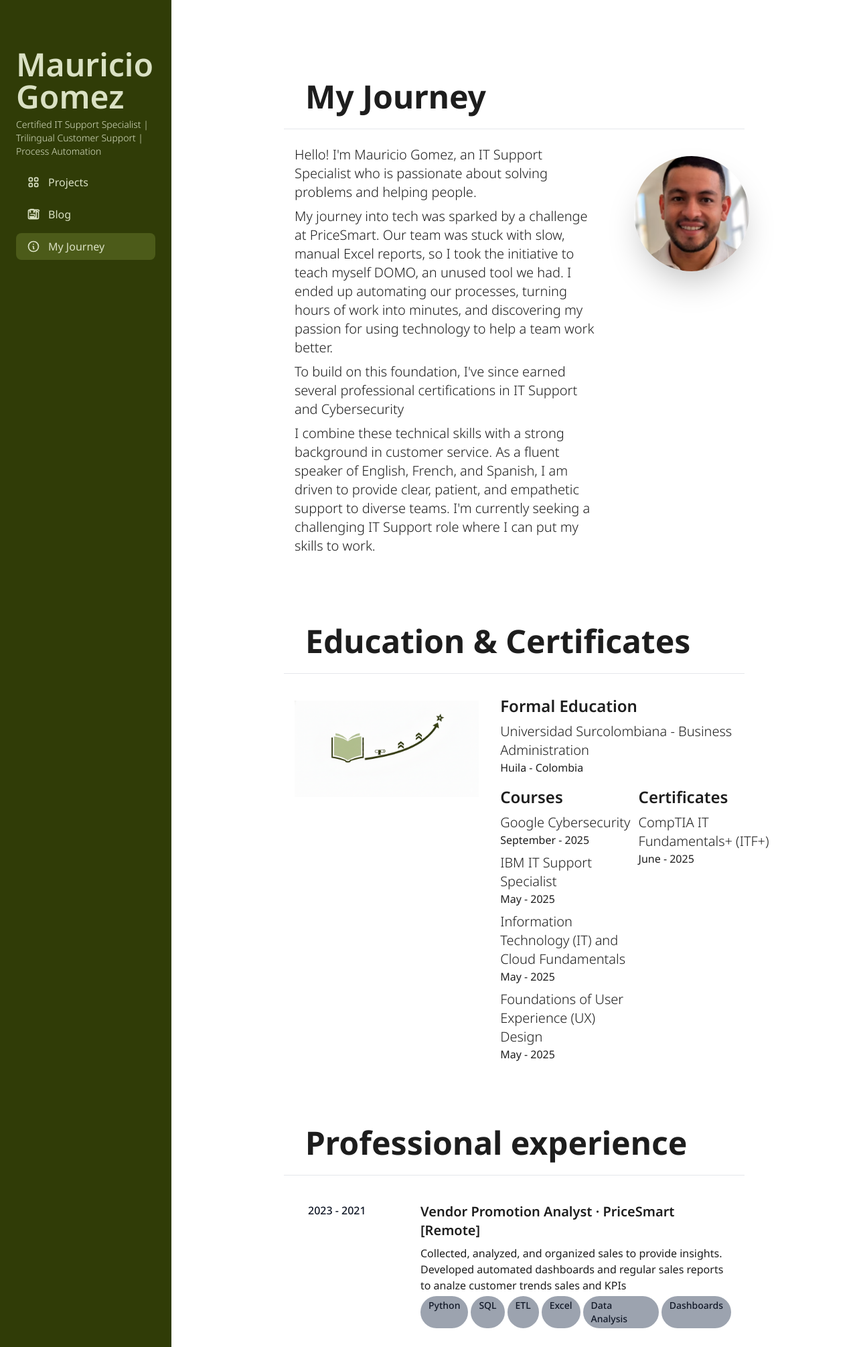
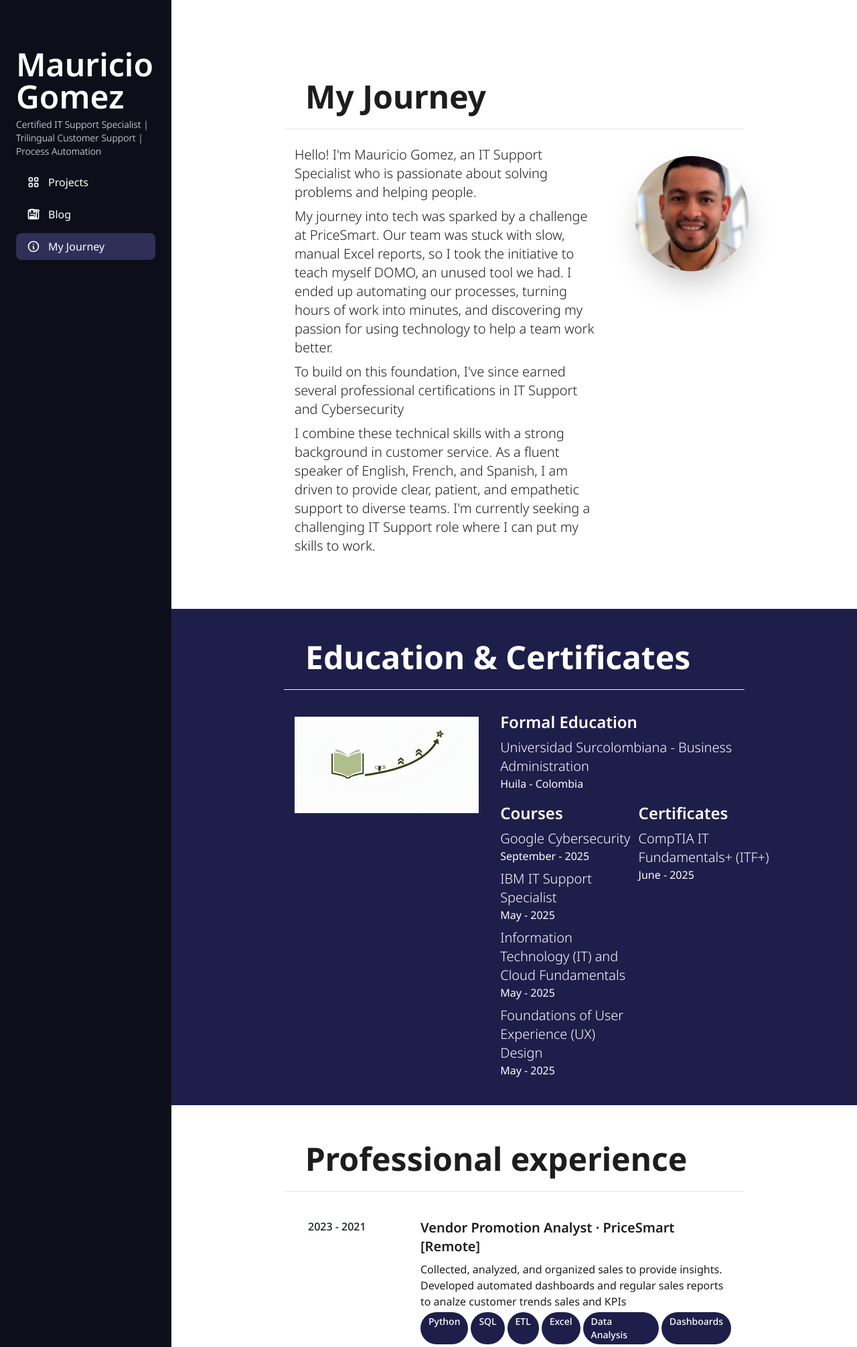
Before and after one commit to diemgomez/portfolio-mauricio, a Flask app: page /journey in a window 1280 px wide. Shown: the top 2011 px of the page at 67% size. Run offline with Flask 3, Linux system fonts and the light colour scheme.

Commit message:
color theme change

```diff
--- a/static/output.css
+++ b/static/output.css
@@ -1061,6 +1061,36 @@
   background-color: rgb(156 163 175 / var(--tw-bg-opacity, 1));
 }
 
+.bg-\[\#0E0E1B\] {
+  --tw-bg-opacity: 1;
+  background-color: rgb(14 14 27 / var(--tw-bg-opacity, 1));
+}
+
+.bg-\[\#2F2F58\] {
+  --tw-bg-opacity: 1;
+  background-color: rgb(47 47 88 / var(--tw-bg-opacity, 1));
+}
+
+.bg-\[\#1E1E4B\] {
+  --tw-bg-opacity: 1;
+  background-color: rgb(30 30 75 / var(--tw-bg-opacity, 1));
+}
+
+.bg-\[\#D7D7E9\] {
+  --tw-bg-opacity: 1;
+  background-color: rgb(215 215 233 / var(--tw-bg-opacity, 1));
+}
+
+.bg-\[\#8C8CE4\] {
+  --tw-bg-opacity: 1;
+  background-color: rgb(140 140 228 / var(--tw-bg-opacity, 1));
+}
+
+.bg-\[\#B2B2DE\] {
+  --tw-bg-opacity: 1;
+  background-color: rgb(178 178 222 / var(--tw-bg-opacity, 1));
+}
+
 .object-cover {
   -o-object-fit: cover;
      object-fit: cover;
@@ -1301,6 +1331,16 @@
 .text-yellow-800 {
   --tw-text-opacity: 1;
   color: rgb(133 77 14 / var(--tw-text-opacity, 1));
+}
+
+.text-\[\#ffffff\] {
+  --tw-text-opacity: 1;
+  color: rgb(255 255 255 / var(--tw-text-opacity, 1));
+}
+
+.text-\[\#FFFFFF\] {
+  --tw-text-opacity: 1;
+  color: rgb(255 255 255 / var(--tw-text-opacity, 1));
 }
 
 .underline {
@@ -1407,6 +1447,11 @@
   background-color: rgb(140 39 30 / 0.9);
 }
 
+.hover\:bg-\[\#2F2F58\]:hover {
+  --tw-bg-opacity: 1;
+  background-color: rgb(47 47 88 / var(--tw-bg-opacity, 1));
+}
+
 .hover\:text-\[\#8C271E\]:hover {
   --tw-text-opacity: 1;
   color: rgb(140 39 30 / var(--tw-text-opacity, 1));
@@ -1424,6 +1469,16 @@
 .hover\:text-blue-800:hover {
   --tw-text-opacity: 1;
   color: rgb(30 64 175 / var(--tw-text-opacity, 1));
+}
+
+.hover\:text-\[\#ffffff\]:hover {
+  --tw-text-opacity: 1;
+  color: rgb(255 255 255 / var(--tw-text-opacity, 1));
+}
+
+.hover\:text-\[\#FFFFFF\]:hover {
+  --tw-text-opacity: 1;
+  color: rgb(255 255 255 / var(--tw-text-opacity, 1));
 }
 
 .focus\:outline-none:focus {
@@ -1528,6 +1583,10 @@
   .md\:p-2 {
     padding: 0.5rem;
   }
+
+  .md\:p-6 {
+    padding: 1.5rem;
+  }
 }
 
 @media (min-width: 1024px) {
--- a/templates/base.html
+++ b/templates/base.html
@@ -3,7 +3,7 @@
 <head>
     <meta charset="UTF-8">
     <meta name="viewport" content="width=device-width, initial-scale=1.0">
-    <title>Mauricio Gomez</title>
+    <title>Mauricio Gomez | IT Support Specialist</title>
     <!-- Link to the compiled Tailwind CSS file -->
     <link href="{{ url_for('static', filename='output.css') }}" rel="stylesheet">
     <!-- Alpine.js for mobile menu interactivity -->
@@ -28,10 +28,10 @@
           This sidebar is hidden on mobile (hidden) and shown from 'md' breakpoint up (md:block).
           It's sticky, full-height, and has a fixed width.
         -->
-        <aside class="hidden md:block w-64 flex-shrink-0 bg-[#303c07] text-gray-200 p-6">
+        <aside class="hidden md:block w-64 flex-shrink-0 bg-[#0E0E1B] text-gray-200 p-6">
             <div class="sticky top-6">
-                <h1 class="text-5xl font-semibold text-left text-[#dae1c4] mb-2 mt-12">Mauricio Gomez</h1>
-                <p class="text-sm font-light text-left text-[#dae1c4] mb-4">
+                <h1 class="text-5xl font-semibold text-left text-[#ffffff] mb-2 mt-12">Mauricio Gomez</h1>
+                <p class="text-sm font-light text-left text-[#ffffff] mb-4">
                     Certified IT Support Specialist | Trilingual Customer Support | Process Automation
                 </p>
                 <nav class="space-y-2">
@@ -40,23 +40,23 @@
                       If 'active_page' passed from Flask matches, apply 'bg-gray-700 text-white'.
                     -->
                     <a href="{{ url_for('home') }}"
-                       class="flex items-center space-x-3 px-4 py-2 rounded-lg transition-colors duration-200 hover:bg-[#4c5b19] hover:text-[#dae1c4]
-                       {% if active_page == 'projects' %}bg-[#4c5b19] text-[#dae1c4]{% else %}text-[#dae1c4]{% endif %}">
+                       class="flex items-center space-x-3 px-4 py-2 rounded-lg transition-colors duration-200 hover:bg-[#2F2F58] hover:text-[#FFFFFF]
+                       {% if active_page == 'projects' %}bg-[#2F2F58] text-[#FFFFFF]{% else %}text-[#FFFFFF]{% endif %}">
                         <!-- SVG icon for visual flair -->
                         <svg class="w-5 h-5" fill="none" stroke="currentColor" viewBox="0 0 24 24" xmlns="http://www.w3.org/2000/svg"><path stroke-linecap="round" stroke-linejoin="round" stroke-width="2" d="M4 6a2 2 0 012-2h2a2 2 0 012 2v2a2 2 0 01-2 2H6a2 2 0 01-2-2V6zM14 6a2 2 0 012-2h2a2 2 0 012 2v2a2 2 0 01-2 2h-2a2 2 0 01-2-2V6zM4 16a2 2 0 012-2h2a2 2 0 012 2v2a2 2 0 01-2 2H6a2 2 0 01-2-2v-2zM14 16a2 2 0 012-2h2a2 2 0 012 2v2a2 2 0 01-2 2h-2a2 2 0 01-2-2v-2z"></path></svg>
                         <span>Projects</span>
                     </a>
 
                     <a href="{{ url_for('blog') }}"
-                       class="flex items-center space-x-3 px-4 py-2 rounded-lg transition-colors duration-200 hover:bg-[#4c5b19] hover:text-[#dae1c4]
-                       {% if active_page == 'blog' %}bg-[#4c5b19] text-[#dae1c4]{% else %}text-[#dae1c4]{% endif %}">
+                       class="flex items-center space-x-3 px-4 py-2 rounded-lg transition-colors duration-200 hover:bg-[#2F2F58] hover:text-[#FFFFFF]
+                       {% if active_page == 'blog' %}bg-[#2F2F58] text-[#FFFFFF]{% else %}text-[#FFFFFF]{% endif %}">
                         <svg class="w-5 h-5" fill="none" stroke="currentColor" viewBox="0 0 24 24" xmlns="http://www.w3.org/2000/svg"><path stroke-linecap="round" stroke-linejoin="round" stroke-width="2" d="M19 20H5a2 2 0 01-2-2V6a2 2 0 012-2h10a2 2 0 012 2v1m2 13a2 2 0 01-2-2V7m2 13a2 2 0 002-2V9a2 2 0 00-2-2h-2m-4-3H9M7 16h6M7 12h6m-1-4h1V4a1 1 0 00-1-1H7a1 1 0 00-1 1v4h1m-1 8v1a1 1 0 001 1h8a1 1 0 001-1v-1m-4-4H9m13-6V6a2 2 0 00-2-2h-4a2 2 0 00-2 2v2m0 4.5V14"></path></svg>
                         <span>Blog</span>
                     </a>
 
                     <a href="{{ url_for('journey') }}"
-                       class="flex items-center space-x-3 px-4 py-2 rounded-lg transition-colors duration-200 hover:bg-[#4c5b19] hover:text-[#dae1c4]
-                       {% if active_page == 'journey' %}bg-[#4c5b19] text-[#dae1c4]{% else %}text-[#dae1c4]{% endif %}">
+                       class="flex items-center space-x-3 px-4 py-2 rounded-lg transition-colors duration-200 hover:bg-[#2F2F58] hover:text-[#FFFFFF]
+                       {% if active_page == 'journey' %}bg-[#2F2F58] text-[#FFFFFF]{% else %}text-[#FFFFFF]{% endif %}">
                         <svg class="w-5 h-5" fill="none" stroke="currentColor" viewBox="0 0 24 24" xmlns="http://www.w3.org/2000/svg"><path stroke-linecap="round" stroke-linejoin="round" stroke-width="2" d="M13 16h-1v-4h-1m1-4h.01M21 12a9 9 0 11-18 0 9 9 0 0118 0z"></path></svg>
                         <span>My Journey</span>
                     </a>
--- a/templates/journey.html
+++ b/templates/journey.html
@@ -3,7 +3,7 @@
 {% block content %}
 
 <!--MY JOURNEY SECTION-->
-<section class="mr-32 ml-32 mt-8 p-6 md:p-10">
+<section class="mr-32 ml-32 mt-8 p-6 md:p-10 mb-8">
 
     <!--Title-->
     <h1 class="text-5xl font-bold text-[#1d1d1d] mt-12 mb-6 ml-8">My Journey</h1>
@@ -39,10 +39,10 @@
 </section>
 
 <!--EDUCATION AND CERTIFICATES SECTION-->
-<section class="bg-white p-6 md:p-10">
+<section class="bg-[#1E1E4B] p-6 md:p-10">
     <div class="mr-32 ml-32">
         <!--TITLE-->
-        <h1 class="text-5xl font-bold text-[#1d1d1d] mt-4 mb-6 ml-8">Education & Certificates</h1>
+        <h1 class="text-5xl font-bold text-white mt-2 mb-6 ml-8">Education & Certificates</h1>
             <hr>
             <div class="flex flex-col md:flex-row md:gap-8 mt-4">
 
@@ -60,16 +60,16 @@
 
                     <!--FORMAL EDUCATION SECTION-->
                     <div class="w-full mt-4 ml-4">
-                        <h2 class="font-semibold text-[#1d1d1d] text-2xl">
+                        <h2 class="font-semibold text-white text-2xl">
                             Formal Education
                         </h2>
                     </div>
 
                     <div class="w-full ml-4 mt-2">
-                        <p class="w-full h-auto font-light text-[#1d1d1d] text-xl">
+                        <p class="w-full h-auto font-light text-white text-xl">
                             Universidad Surcolombiana - Business Administration
                         </p>
-                        <p class="w-full h-auto font-regular text-[#1d1d1d] text-base">
+                        <p class="w-full h-auto font-regular text-white text-base">
                             Huila - Colombia
                         </p>
                     </div>
@@ -82,7 +82,7 @@
                             <div class="w-full ml-4 mb-2">
 
                                 <!--Title-->
-                                <h2 class="font-semibold text-[#1d1d1d] text-2xl">
+                                <h2 class="font-semibold text-white text-2xl">
                                     Courses
                                 </h2>
                             </div>
@@ -91,40 +91,40 @@
 
                                 <!--GOOGLE CYBERSECURITY BAGDE-->
                                 <a href="https://www.credly.com/badges/7ec5a466-8f7b-4359-8cb6-9a94df42844e/public_url" target="_blank" rel="noopener noreferrer group block">
-                                    <p class="w-full h-auto font-light text-[#1d1d1d] text-xl">
+                                    <p class="w-full h-auto font-light text-white text-xl">
                                         Google Cybersecurity
                                     </p>
-                                    <p class="w-full h-auto font-regular text-[#1d1d1d] text-base">
+                                    <p class="w-full h-auto font-regular text-white text-base">
                                         September - 2025
                                     </p>
                                 </a>
 
                                 <!--IBM IT SUPPORT ESPECIALIST CERTIFICATE-->
                                 <a href="https://www.coursera.org/account/accomplishments/professional-cert/2ZUSE3GDVT2C" target="_blank" rel="noopener noreferrer group block">
-                                    <p class="w-full h-auto font-light text-[#1d1d1d] text-xl mt-2">
+                                    <p class="w-full h-auto font-light text-white text-xl mt-2">
                                         IBM IT Support Specialist
                                     </p>
-                                    <p class="w-full h-auto font-regular text-[#1d1d1d] text-base">
+                                    <p class="w-full h-auto font-regular text-white text-base">
                                         May - 2025
                                     </p>
                                 </a>
 
                                 <!--INFORMACION TECHNOLOGY (IT) AND CLOUD FUNDAMENTALS CERTIFICATE-->
                                 <a href="https://www.coursera.org/account/accomplishments/professional-cert/2ZUSE3GDVT2C" target="_blank" rel="noopener noreferrer group block">
-                                    <p class="w-full h-auto font-light text-[#1d1d1d] text-xl mt-2">
+                                    <p class="w-full h-auto font-light text-white text-xl mt-2">
                                         Information Technology (IT) and Cloud Fundamentals
                                     </p>
-                                    <p class="w-full h-auto font-regular text-[#1d1d1d] text-base">
+                                    <p class="w-full h-auto font-regular text-white text-base">
                                         May - 2025
                                     </p>
                                 </a>
 
                                 <!--FOUNDATIONS OF USER EXPERIENCE (UX) DESIGN CERTIFICATE-->
                                 <a href="https://www.coursera.org/account/accomplishments/verify/KX2RAE8ADYA1" target="_blank" rel="noopener noreferrer group block">
-                                    <p class="w-full h-auto font-light text-[#1d1d1d] text-xl mt-2">
+                                    <p class="w-full h-auto font-light text-white text-xl mt-2">
                                         Foundations of User Experience (UX) Design
                                     </p>
-                                    <p class="w-full h-auto font-regular text-[#1d1d1d] text-base">
+                                    <p class="w-full h-auto font-regular text-white text-base">
                                         May - 2025
                                     </p>
                                 </a>
@@ -135,7 +135,7 @@
                         <div class="md:1/2 w-full h-auto">
                             <div class="w-full ml-4">
                                 <!--Title-->
-                                <h2 class="font-semibold text-[#1d1d1d] text-2xl">
+                                <h2 class="font-semibold text-white text-2xl">
                                     Certificates
                                 </h2>
                             </div>
@@ -144,10 +144,10 @@
                             <div class="w-full h-auto ml-4">
                                 <!--COMPTIA FUNDAMENTALS+ (ITF+)-->
                                 <a href="https://www.credly.com/badges/4b6df882-a190-4b95-a3c8-91cd540b0ec7/public_url" target="_blank" rel="noopener noreferrer group block">
-                                    <p class="w-full h-auto font-light text-[#1d1d1d] text-xl mt-2">
+                                    <p class="w-full h-auto font-light text-white text-xl mt-2">
                                         CompTIA IT Fundamentals+ (ITF+)
                                     </p>
-                                    <p class="w-full h-auto font-regular text-[#1d1d1d] text-l">
+                                    <p class="w-full h-auto font-regular text-white text-l">
                                         June - 2025
                                     </p>
                                 </a>
@@ -185,22 +185,22 @@
                             Collected, analyzed, and organized sales to provide insights. Developed automated dashboards and regular sales reports to analze customer trends sales and KPIs
                         </p>
                         <div class="flex flex-col md:flex-row mt-1">
-                            <p class="bg-gray-400 font-medium text-sm px-3 py-1 rounded-full mr-1">
+                            <p class="bg-[#1E1E4B] text-white font-medium text-sm px-3 py-1 rounded-full mr-1">
                                 Python
                             </p>
-                            <p class="bg-gray-400 font-medium text-sm px-3 py-1 rounded-full mr-1">
+                            <p class="bg-[#1E1E4B] text-white font-medium text-sm px-3 py-1 rounded-full mr-1">
                                 SQL
                             </p>
-                            <p class="bg-gray-400 font-medium text-sm px-3 py-1 rounded-full mr-1">
+                            <p class="bg-[#1E1E4B] text-white font-medium text-sm px-3 py-1 rounded-full mr-1">
                                 ETL
                             </p>
-                            <p class="bg-gray-400 font-medium text-sm px-3 py-1 rounded-full mr-1">
+                            <p class="bg-[#1E1E4B] text-white font-medium text-sm px-3 py-1 rounded-full mr-1">
                                 Excel
                             </p>
-                            <p class="bg-gray-400 font-medium text-sm px-3 py-1 rounded-full mr-1">
+                            <p class="bg-[#1E1E4B] text-white font-medium text-sm px-3 py-1 rounded-full mr-1">
                                 Data Analysis
                             </p>
-                            <p class="bg-gray-400 font-medium text-sm px-3 py-1 rounded-full mr-1">
+                            <p class="bg-[#1E1E4B] text-white font-medium text-sm px-3 py-1 rounded-full mr-1">
                                 Dashboards
                             </p>
                         </div>
@@ -229,13 +229,13 @@
                             Scheduled pickups, tracked packages, and answered service questions. Advised customers on service options and continuously improved satisfaction through conflict resolution.
                         </p>
                         <div class="flex flex-col md:flex-row mt-1">
-                            <p class="bg-gray-400 font-medium text-sm px-3 py-1 rounded-full mr-1">
+                            <p class="bg-[#1E1E4B] text-white font-medium text-sm px-3 py-1 rounded-full mr-1">
                                 Costumer Service
                             </p>
-                            <p class="bg-gray-400 font-medium text-sm px-3 py-1 rounded-full mr-1">
+                            <p class="bg-[#1E1E4B] text-white font-medium text-sm px-3 py-1 rounded-full mr-1">
                                 Troubleshooting
                             </p>
-                            <p class="bg-gray-400 font-medium text-sm px-3 py-1 rounded-full mr-1">
+                            <p class="bg-[#1E1E4B] text-white font-medium text-sm px-3 py-1 rounded-full mr-1">
                                 Conflict Resolution
                             </p>
                         </div>
@@ -264,13 +264,13 @@
                             Digitized vector maps for the oil and gas industry using AutoCAD Map. Created georoutes for readings and provided dedicated support to internal and external clients.
                         </p>
                         <div class="flex flex-col md:flex-row mt-1">
-                            <p class="bg-gray-400 font-medium text-sm px-3 py-1 rounded-full mr-1">
+                            <p class="bg-[#1E1E4B] text-white font-medium text-sm px-3 py-1 rounded-full mr-1">
                                 GIS
                             </p>
-                            <p class="bg-gray-400 font-medium text-sm px-3 py-1 rounded-full mr-1">
+                            <p class="bg-[#1E1E4B] text-white font-medium text-sm px-3 py-1 rounded-full mr-1">
                                 AutoCAD Map
                             </p>
-                            <p class="bg-gray-400 font-medium text-sm px-3 py-1 rounded-full mr-1">
+                            <p class="bg-[#1E1E4B] text-white font-medium text-sm px-3 py-1 rounded-full mr-1">
                                 Technical Support
                             </p>
                         </div>
@@ -280,8 +280,8 @@
         </div>
     </div>
 </section>
-<footer class="bg-gray-400 py-3 mb-2">
-    <div class="text-center mb-3 mt-6">
+<footer class="bg-[#B2B2DE] py-3">
+    <div class="text-center mb-3 mt-6 mt-2">
         <a href="mailto:zemog150790@gmail.com" class="inline-block bg-[#8C271E] text-white font-semibold py-3 px-8 rounded-lg shadow-lg hover:bg-[#8C271E]/90 transition duration-300 text-lg">
             Get In Touch
         </a>
```
